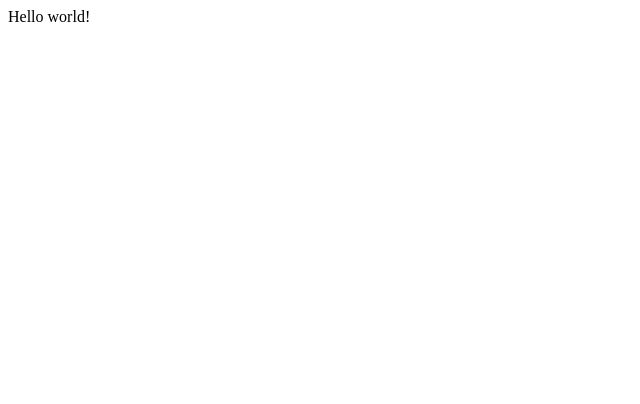
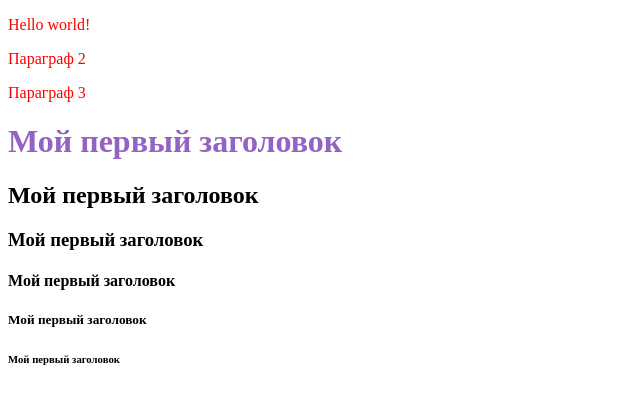
Before and after one commit to Nemefis/myfirstsite, a plain HTML site: page index.html in a window 1280 px wide. Shown: the whole page, without its empty margins (0-640 px from the left). Drawn offline with Linux system fonts and the light colour scheme.

Commit message:
Мой первый сайт

```diff
--- a/index.html
+++ b/index.html
@@ -1 +1,33 @@
-<p>Hello world!</p>
+<!DOCTYPE html>
+<html>
+<head>
+    <meta charset="UTF-8">
+    <meta http-equiv="X-UA-Compatible" content="IE=edge">
+    <meta name="viewport" content="width=device-width, initial-scale=1.0">
+    <meta name="description" content="Здесь вы научитесь верстать сайты">
+    <style>
+        p {
+            color: red;
+        }
+        /* Изменили цвет на фиолетовый color */
+        h1 {
+            color: rgba(93, 22, 164, 0.67);
+        }
+    </style>
+    <title>Уроки по верстке</title>
+</head>
+<!-- BODY - тело страницы, весь контент пишется туда -->
+<body>
+    <!-- P - это параграф, каждый ноывй P появляется с новой строки -->
+    <p>Hello world!</p>
+    <p>Параграф 2</p>
+    <p>Параграф 3</p>
+    <!-- H1-H6 - тег заголовка -->
+    <h1>Мой первый заголовок</h1>
+    <h2>Мой первый заголовок</h2>
+    <h3>Мой первый заголовок</h3>
+    <h4>Мой первый заголовок</h4>
+    <h5>Мой первый заголовок</h5>
+    <h6>Мой первый заголовок</h6>
+</body>
+</html>
```
